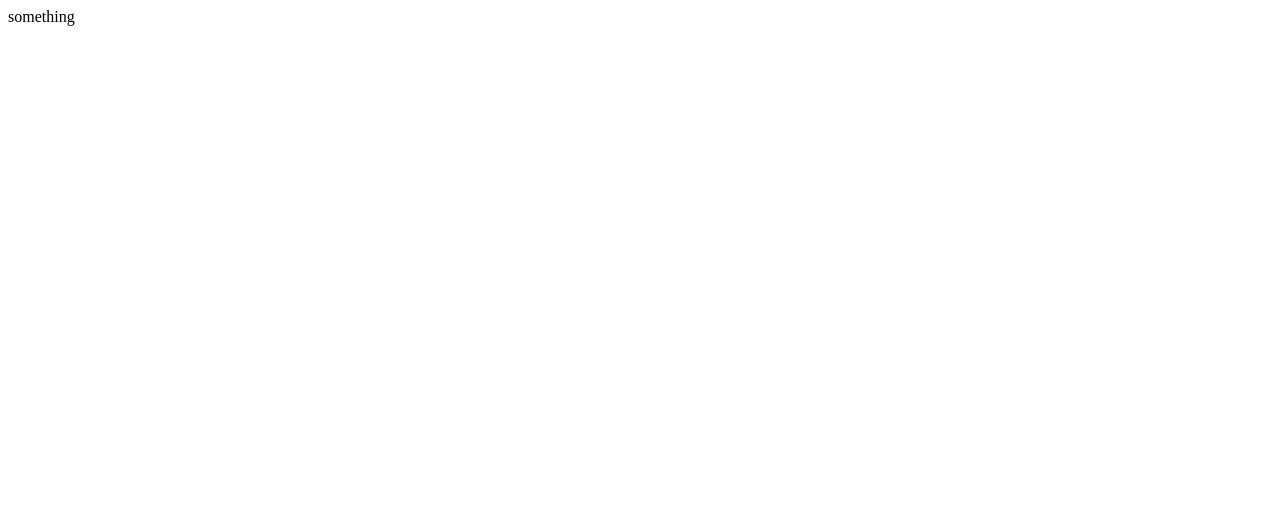
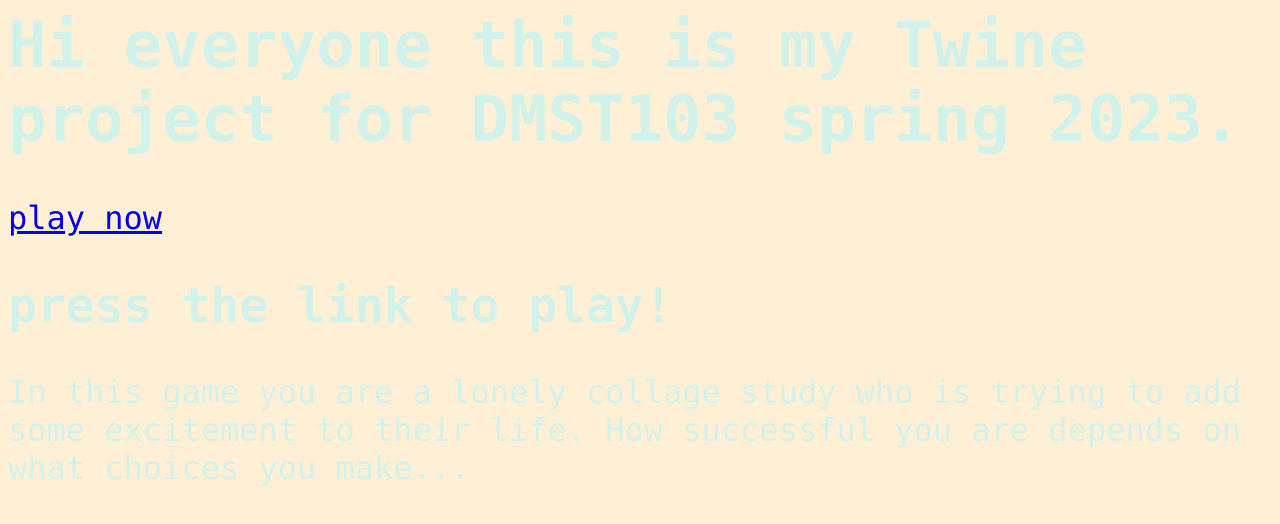
Before and after one commit to fagaye/dmst_twine, a plain HTML site: page index.html in a window 1280 px wide. Drawn offline with Linux system fonts and the light colour scheme.

Commit message:
Update index.html

```diff
--- a/index.html
+++ b/index.html
@@ -2,12 +2,21 @@
 
  <head>
  	<style>
-
+      body {
+      	background-color: papayawhip;
+      	color: #D1F2EB;
+      	font-size: 32px;
+      	font-family: "Lucida Console", "Courier New", Georgia;
+      }
  	</style>
  </head>
 
  <body>
-something
+   <h1>Hi everyone this is my Twine project for DMST103 spring 2023.</h1>
+    <a href="https://www.highsnobiety.com/p/rihanna-social-media-savage/">play now</a>
+   <h2> press the link to play! </h2>
+   <p> In this game you are a lonely collage study who is trying to add some excitement to their life. How successful you are depends on what choices you make...</p>
+
  </body>
 
 </html>
```
